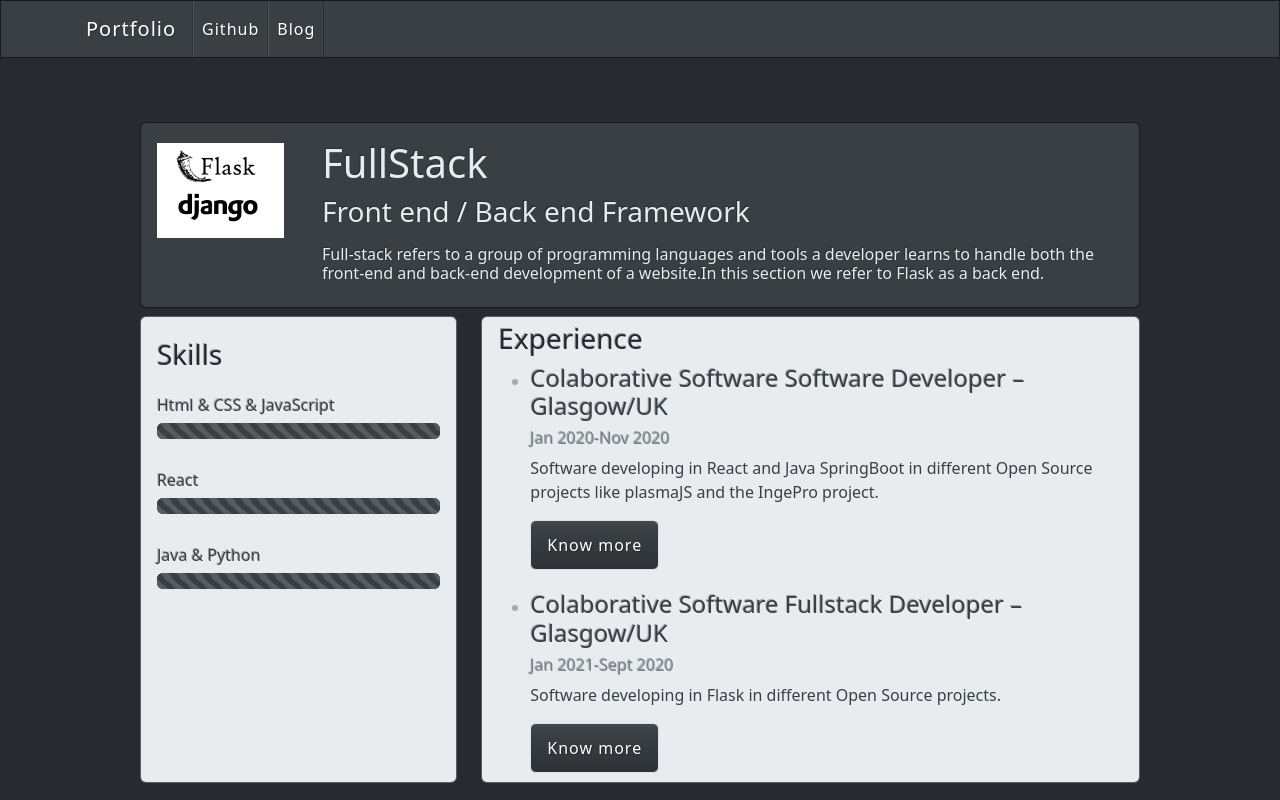
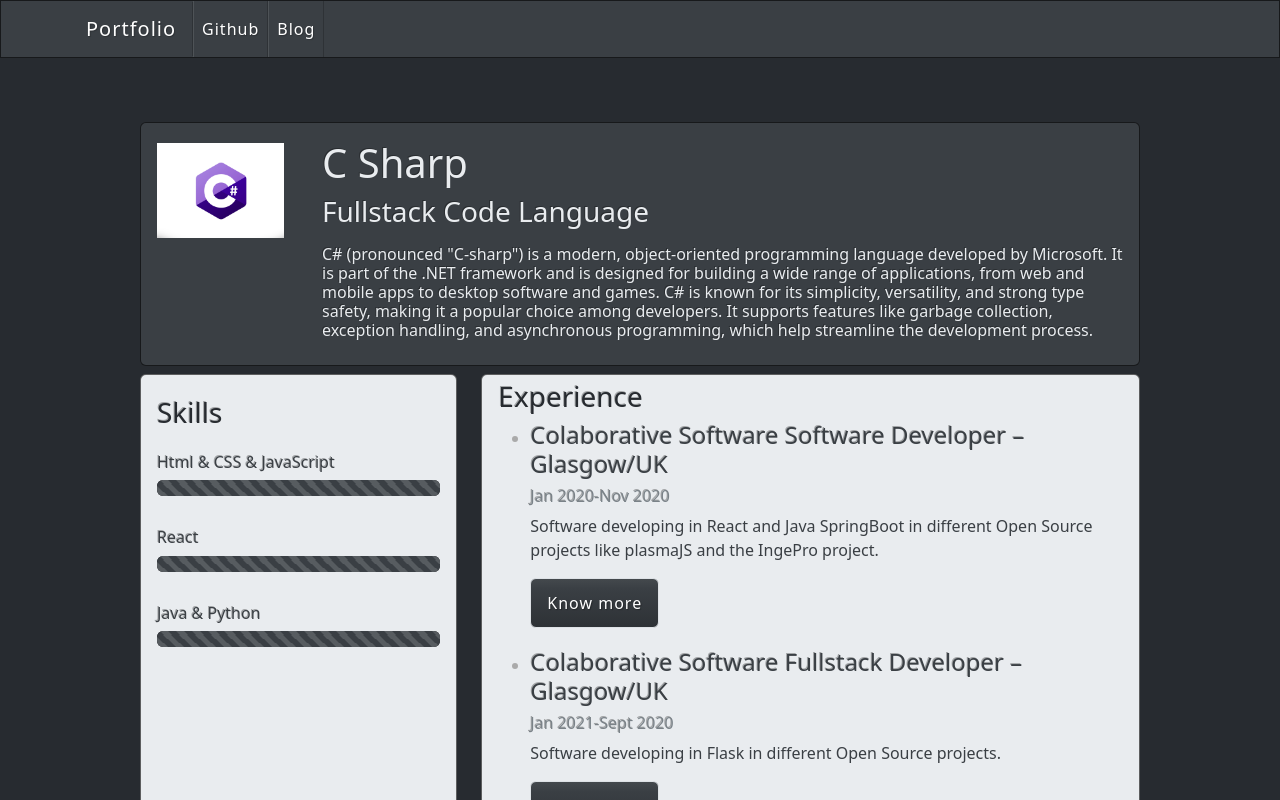
Before and after one commit to SteelTitansax/FullStack_PortFolio, a Next.js app: page /csharp in a window 1280 px wide. Shown: the top 800 px of the page. Built offline with nearby package versions, Linux system fonts and the light colour scheme; a small style sheet from the web is missing.

Commit message:
Update csharp.js

```diff
--- a/pages/csharp.js
+++ b/pages/csharp.js
@@ -16,12 +16,12 @@ const CSharp = () =>
             <div className="card card-body bg-primary text-light">
             <div className="row">
                 <div className="col-md-2">
-                    <img src="flaskDjango.jpeg" className="mt-1" height="95px" alt="React perfil"/>
+                    <img src="c_sharp.jpeg" className="mt-1" height="95px" alt="c_sharp logo"/>
                 </div>
                 <div className="col-md-10">
-                    <h1 >FullStack   </h1>
-                    <h3>Front end / Back end Framework </h3>
-                    <h6 style={{paddingTop:'8px'}}>Full-stack refers to a group of programming languages and tools a developer learns to handle both the front-end and back-end development of a website.In this section we refer to Flask as a back end.</h6>
+                    <h1 >C Sharp   </h1>
+                    <h3>Fullstack Code Language </h3>
+                    <h6 style={{paddingTop:'8px'}}>C# (pronounced "C-sharp") is a modern, object-oriented programming language developed by Microsoft. It is part of the .NET framework and is designed for building a wide range of applications, from web and mobile apps to desktop software and games. C# is known for its simplicity, versatility, and strong type safety, making it a popular choice among developers. It supports features like garbage collection, exception handling, and asynchronous programming, which help streamline the development process.</h6>
 
                 </div>
             </div>
```
